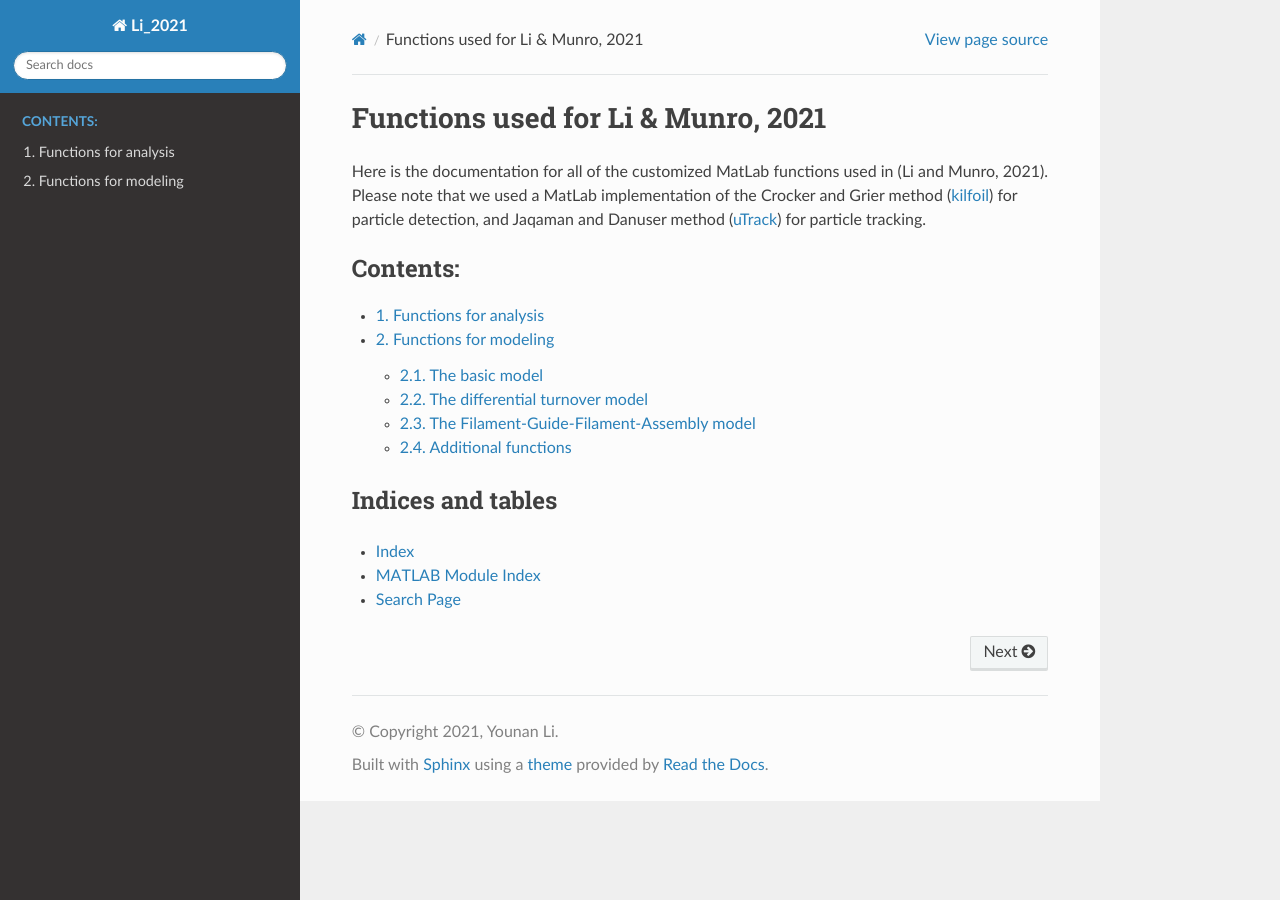
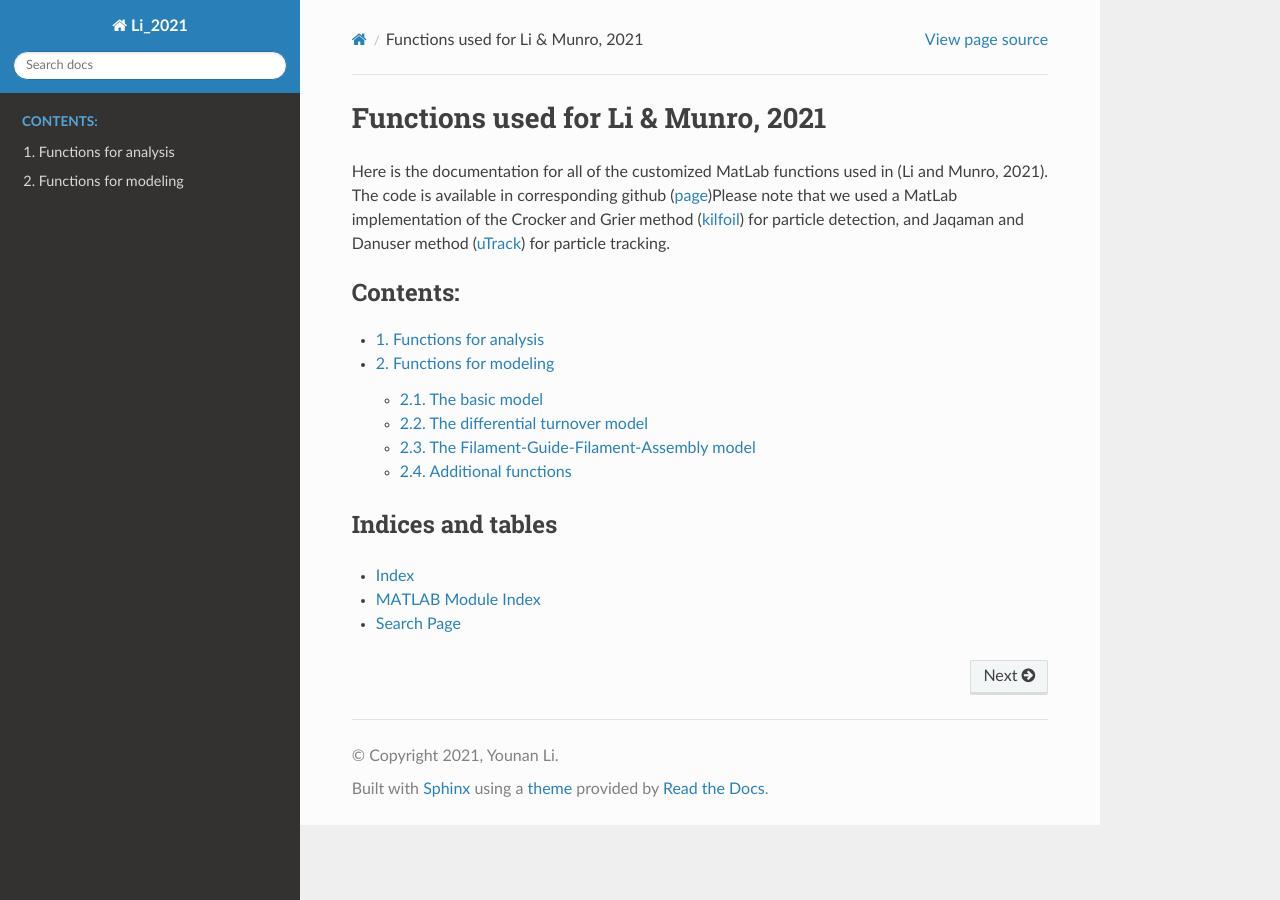
Before and after one commit to younanli/Li_2021, a Sphinx documentation site: the page built from docs/index.rst, in a window 1280 px wide. Built offline with Sphinx 7.4.7 and the Read the Docs theme 2.0.0, drawn with Linux system fonts in a browser that asks for light colours.

Commit message:
add code link

```diff
--- a/docs/index.rst
+++ b/docs/index.rst
@@ -8,7 +8,7 @@
 Functions used for Li & Munro, 2021
 ***************************
 
-Here is the documentation for all of the customized MatLab functions used in (Li and Munro, 2021). Please note that we used a MatLab implementation of the Crocker and Grier method (`kilfoil`_) for particle detection, and Jaqaman and Danuser method (`uTrack`_) for particle tracking.
+Here is the documentation for all of the customized MatLab functions used in (Li and Munro, 2021). The code is available in corresponding github (`page`_)Please note that we used a MatLab implementation of the Crocker and Grier method (`kilfoil`_) for particle detection, and Jaqaman and Danuser method (`uTrack`_) for particle tracking.
 
 
 
@@ -31,3 +31,4 @@ Indices and tables
 
 .. _kilfoil: http://people.umass.edu/kilfoil/downloads.html
 .. _uTrack: https://github.com/DanuserLab/u-track
+.. _page: https://github.com/younanli/Li_2021/tree/master/src
```
Also changed, not shown: 5 other files.
